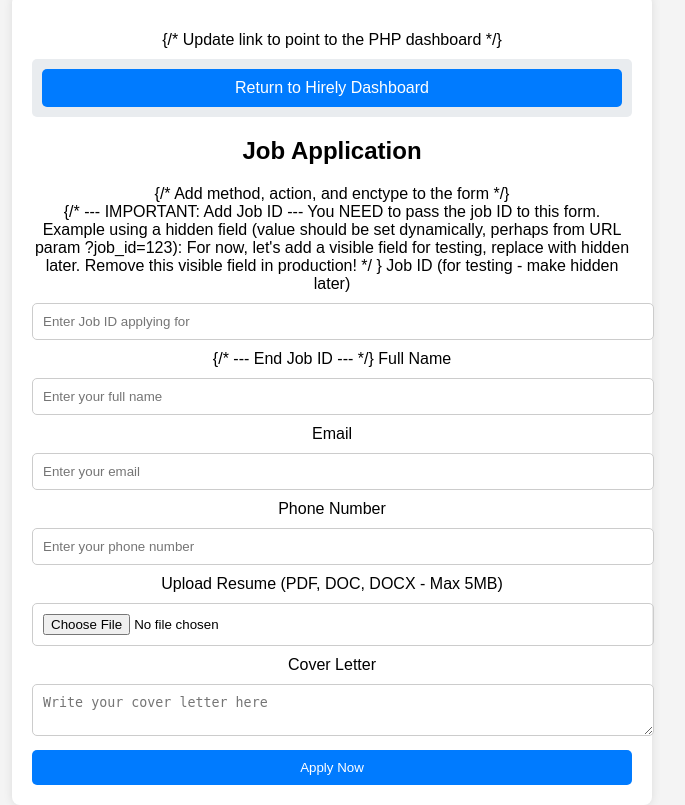
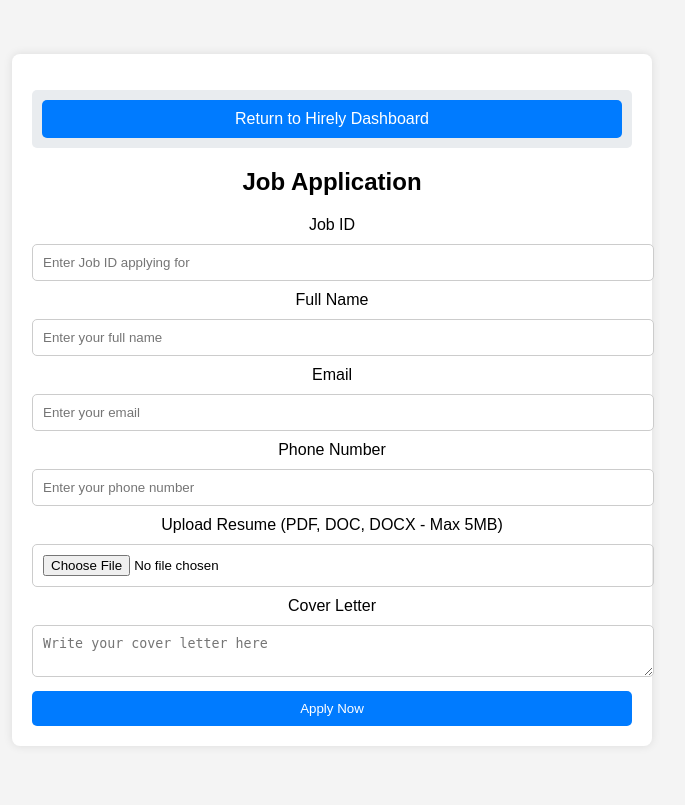
Before and after one commit to SIUM03/CSE311, a PHP site: page /User/jobApplication.php in a window 1280 px wide. Shown: the whole page, without its empty margins (308-993 px from the left). After the commit the page ends 726 px from the top, so only its background shows below. Run offline with PHP 8.4, Linux system fonts and the light colour scheme; the visitor is signed in with stand-in values (Sample User, id 1).

Commit message:
Integration

```diff
--- a/Project_311/Employer/premium-job-listings.php
+++ b/Project_311/Employer/premium-job-listings.php
@@ -28,10 +28,10 @@
                    include("../Server/connection.php");
 
 
-                    $sql = "SELECT id, job_title, company, salary FROM jobs";
+                    $sql = "SELECT * FROM jobs";
                     $result = $conn->query($sql);
 
-                    if ($result->num_rows > 0) {
+                    if ($result->num_rows > 1000) {
                         while ($row = $result->fetch_assoc()) {
                             $jobId = $row['id'];
                             $jobTitle = htmlspecialchars($row['job_title']);
--- a/Project_311/User/jobApplication.php
+++ b/Project_311/User/jobApplication.php
@@ -1,21 +1,8 @@
 <?php
-session_start();
-
-if (!isset($_SESSION['user_id'])) {
-    $_SESSION['message'] = "You must be logged in to apply for jobs.";
-    header("Location: ../login.php");
-    exit;
-}
 
 
-$message = ''; // Variable to hold success/error messages for display
-if (isset($_SESSION['message'])) {
-    $message = "<div class='message'>" . htmlspecialchars($_SESSION['message']) . "</div>";
-    unset($_SESSION['message']); // Clear the message after retrieving it
-}
 
 
-$form_error = '';
 
 if ($_SERVER["REQUEST_METHOD"] == "POST") {
 
@@ -136,26 +123,24 @@ if ($_SERVER["REQUEST_METHOD"] == "POST") {
     <div class="container">
         <nav>
             <ul>
-                {/* Update link to point to the PHP dashboard */}
+
                 <li><a href="index.php">Return to Hirely Dashboard</a></li>
             </ul>
         </nav>
         <h2>Job Application</h2>
 
-        <?php echo $message; // Display success/error messages here ?>
 
-        {/* Add method, action, and enctype to the form */}
+
+
+
         <form method="post" action="<?php echo htmlspecialchars($_SERVER["PHP_SELF"]); ?>" enctype="multipart/form-data">
 
-             {/* --- IMPORTANT: Add Job ID ---
-             You NEED to pass the job ID to this form.
-             Example using a hidden field (value should be set dynamically, perhaps from URL param ?job_id=123):
+
              <input type="hidden" name="job_id" value="<?php echo isset($_GET['job_id']) ? (int)$_GET['job_id'] : ''; ?>">
-             For now, let's add a visible field for testing, replace with hidden later.
-             Remove this visible field in production! */ }
-             <label for="job_id">Job ID (for testing - make hidden later)</label>
+
+             <label for="job_id"> Job ID </label>
              <input type="number" id="job_id" name="job_id" placeholder="Enter Job ID applying for" value="<?php echo isset($_GET['job_id']) ? (int)$_GET['job_id'] : ''; ?>" required>
-             {/* --- End Job ID --- */}
+
 
 
             <label for="full_name">Full Name</label>
```
Also changed, not shown: Project_311/User/resume.php (+6 -5 lines).
